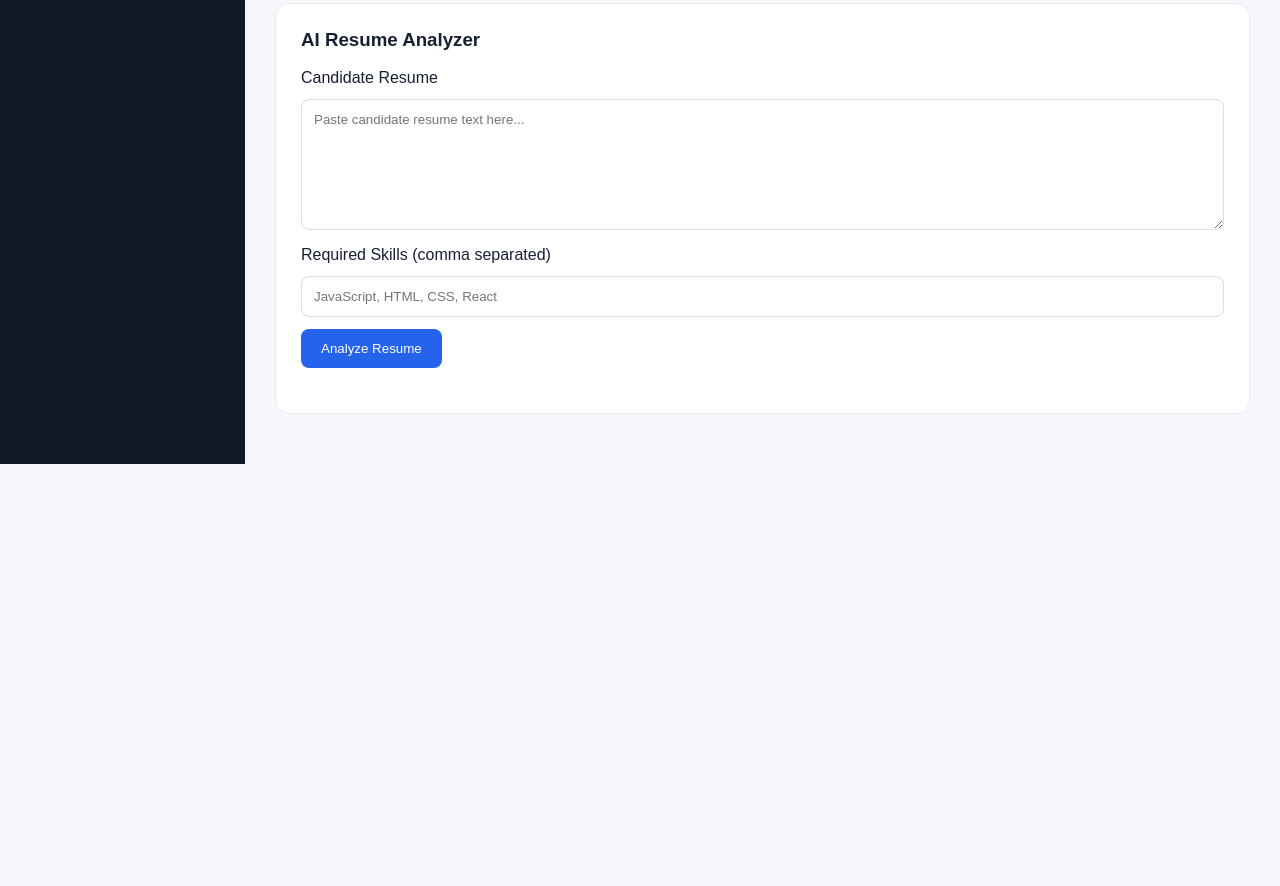
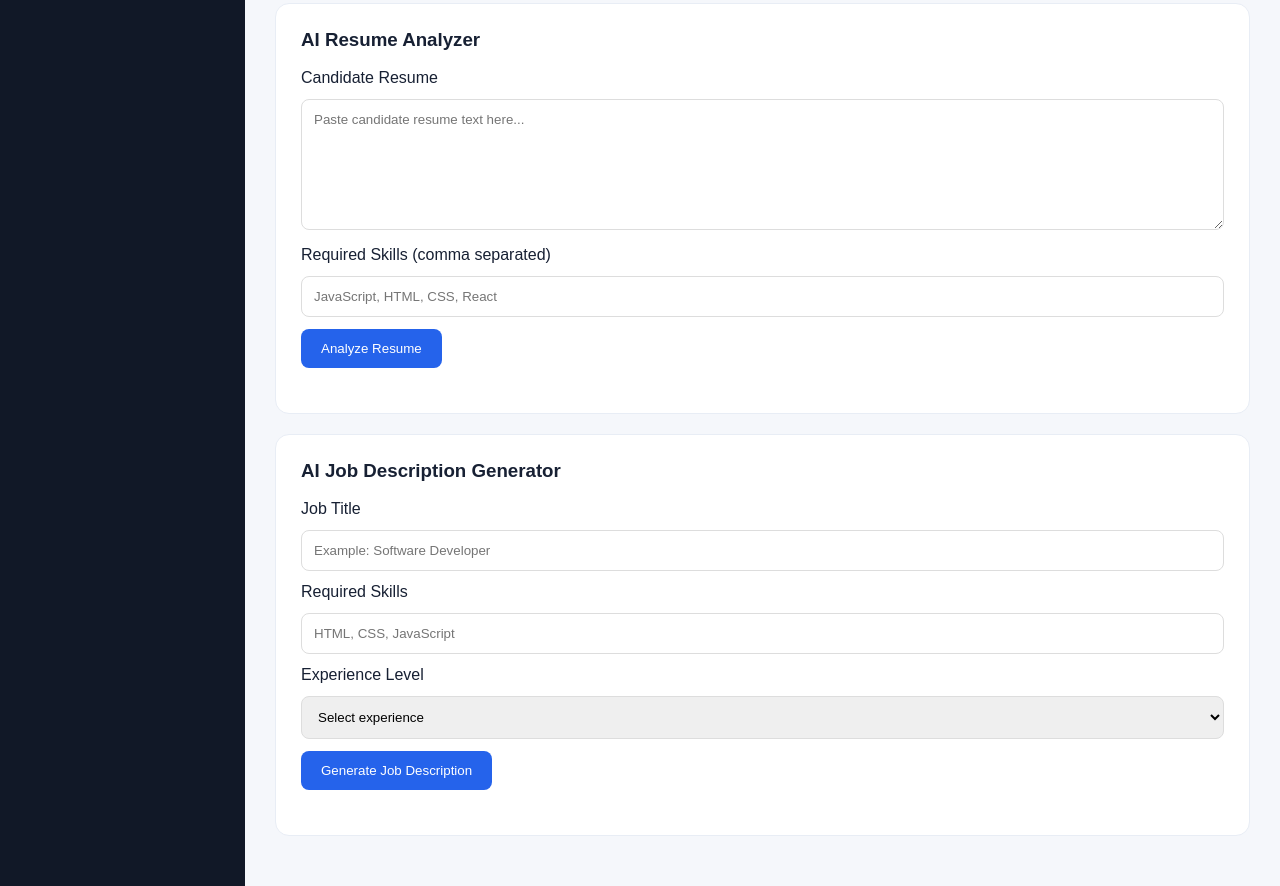
Before and after one commit to harigs4215-dot/hiremind-ai, a plain HTML site: page dashboard.html in a window 1280 px wide. Shown: the part 906-1792 px from the top of the page. Before the commit the page ends 1370 px from the top, so only its background shows below. Drawn offline with Linux system fonts and the light colour scheme.

Commit message:
Add AI Job Description Generator UI

```diff
--- a/dashboard.html
+++ b/dashboard.html
@@ -362,6 +362,40 @@ body {
 
   <div id="resumeResult" style="margin-top:20px;"></div>
 </div>
+
+<!-- JOB DESCRIPTION GENERATOR -->
+<div class="section" id="jobStudio">
+  <h3>AI Job Description Generator</h3>
+
+  <label>Job Title</label>
+  <input id="jobTitle"
+    type="text"
+    placeholder="Example: Software Developer"
+    style="width:100%;padding:12px;margin:12px 0;border:1px solid #ddd;border-radius:8px;">
+
+  <label>Required Skills</label>
+  <input id="jobSkills"
+    type="text"
+    placeholder="HTML, CSS, JavaScript"
+    style="width:100%;padding:12px;margin:12px 0;border:1px solid #ddd;border-radius:8px;">
+
+  <label>Experience Level</label>
+  <select id="jobExperience"
+    style="width:100%;padding:12px;margin:12px 0;border:1px solid #ddd;border-radius:8px;">
+    <option value="">Select experience</option>
+    <option>Fresher</option>
+    <option>1-2 Years</option>
+    <option>3-5 Years</option>
+    <option>5+ Years</option>
+  </select>
+
+  <button onclick="runJobGenerator()"
+    style="background:#2563eb;color:white;padding:12px 20px;border:0;border-radius:8px;">
+    Generate Job Description
+  </button>
+
+  <div id="jobResult" style="margin-top:20px;"></div>
+</div>
 </main>
 </div>
 
```
